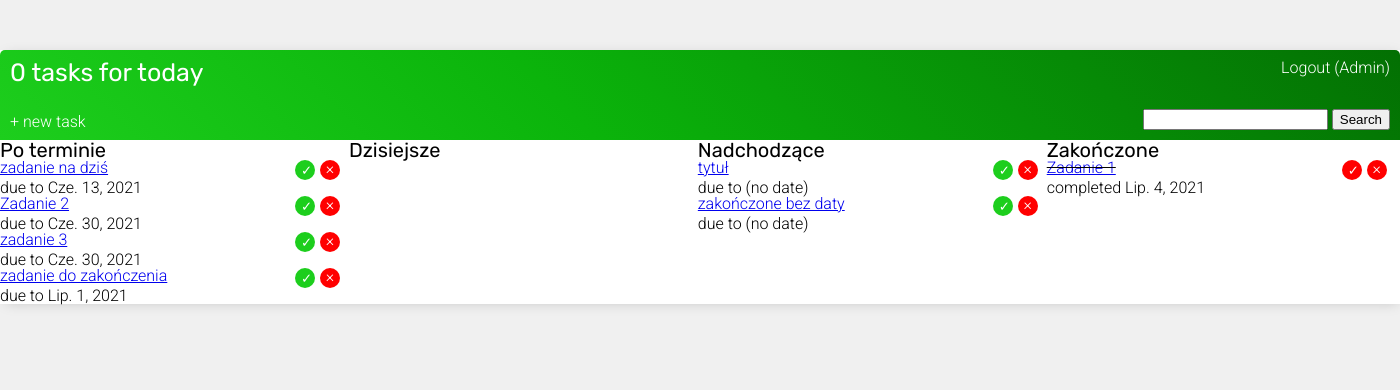
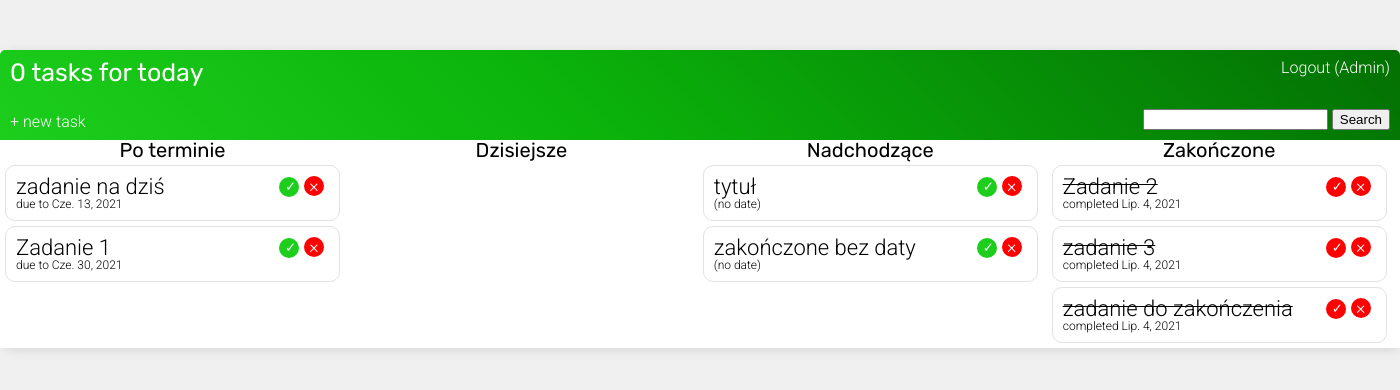
Before and after one commit to lukaszsliwinski/task_planner, a Django app: page / in a window 1400 px wide. Shown: the top 390 px of the page. Run offline with Django 3.2, Linux system fonts and the light colour scheme; the first user in the database is signed in; data comes from the database, SQL or seed files in the repository.

Commit message:
styling areas for tasks on the tasklist

```diff
--- a/base/static/base/style.css
+++ b/base/static/base/style.css
@@ -61,31 +61,40 @@ h3 {
     box-shadow: 2px 2px 13px -4px rgba(0, 0, 0, 0.21);
 }
 
+.tasklist-header {
+    text-align: center;
+}
+
 .tasklist-wrapper {
     display: inline-block;
     vertical-align: top;
     width: 345px;
 }
 
+.task-wrapper {
+    padding: 10px;
+    background-color: white;
+    border: 1px solid rgb(226, 226, 226);
+    margin: 5px;
+    border-radius: 10px;
+}
 
 
 .task-name {
     display: flex;
     flex-flow: row wrap;
     justify-content: flex-end;
+    font-size: 18px;
   }
 
 .task-link {
     margin-right: auto;
 }
 
-.complete-form {
-
-}
-
-.delete-link {
-    display: flex;
-
+.task-link a {
+    text-decoration: none;
+    color: black;
+    font-size: 22px;
 }
 
 
@@ -151,3 +160,7 @@ h3 {
     background-color: white;
     color: black;
 }
+
+.deadline {
+    font-size: 12px;
+}
--- a/base/templates/base/task_list.html
+++ b/base/templates/base/task_list.html
@@ -18,14 +18,12 @@
     </div>
 </div>
 
-
-
 <div class="tasklist-wrapper">
-    <h3>Po terminie</h3>
+    <h3 class="tasklist-header">Po terminie</h3>
     {% for task in tasks %}
     {% if task.past %}
+    {% if task.completed == False %}
     <div class="task-wrapper">
-        {% if task.completed == False %}
         <div class="task-name">
             <div class="task-link">
                 <a href="{% url 'task-detail' task.id %}">{{task}}</a>
@@ -40,19 +38,19 @@
                 <a class="delete-btn" class="delete-link" href="{% url 'task-delete' task.id %}">&#215;</a>
             </div>
         </div>
-        <p>due to {{task.due_date}}</p>
-        {% endif %}
+        <p class="deadline">due to {{task.due_date}}</p>
     </div>
+    {% endif %}
     {% endif %}
     {% endfor %}
 </div>
 
 <div class="tasklist-wrapper">
-    <h3>Dzisiejsze</h3>
+    <h3 class="tasklist-header">Dzisiejsze</h3>
     {% for task in tasks %}
     {% if task.today %}
+    {% if task.completed == False %}
     <div class="task-wrapper">
-        {% if task.completed == False %}
         <div class="task-name">
             <div class="task-link">
                 <a href="{% url 'task-detail' task.id %}">{{task}}</a>
@@ -67,19 +65,19 @@
                 <a class="delete-btn" class="delete-link" href="{% url 'task-delete' task.id %}">&#215;</a>
             </div>
         </div>
-        <p>due to {{task.due_date}}</p>
-        {% endif %}
+        <p class="deadline">due to {{task.due_date}}</p>
     </div>
+    {% endif %}
     {% endif %}
     {% endfor %}
 </div>
 
 <div class="tasklist-wrapper">
-    <h3>Nadchodzące</h3>
+    <h3 class="tasklist-header">Nadchodzące</h3>
     {% for task in tasks %}
     {% if task.coming %}
+    {% if task.completed == False %}
     <div class="task-wrapper">
-        {% if task.completed == False %}
         <div class="task-name">
             <div class="task-link">
                 <a href="{% url 'task-detail' task.id %}">{{task}}</a>
@@ -94,21 +92,21 @@
                 <a class="delete-btn" class="delete-link" href="{% url 'task-delete' task.id %}">&#215;</a>
             </div>
         </div>
-        <p>due to
+        <p class="deadline">
             {% if task.due_date %}
                 {{task.due_date}}
             {% else %}
                 (no date)
             {% endif %}
         </p>
-        {% endif %}
     </div>
+    {% endif %}
     {% endif %}
     {% endfor %}
 </div>
 
 <div class="tasklist-wrapper">
-    <h3>Zakończone</h3>
+    <h3 class="tasklist-header">Zakończone</h3>
     {% for task in tasks %}
     {% if task.completed %}
     <div class="task-wrapper">
@@ -126,7 +124,7 @@
                 <a class="delete-btn" href="{% url 'task-delete' task.id %}">&#215;</a>
             </div>
         </div>
-        <p>completed {{task.completed_date|date}}</p>
+        <p class="deadline">completed {{task.completed_date|date}}</p>
     </div>
     {% endif %}
     {% endfor %}
```
Also changed, not shown: db.sqlite3.
